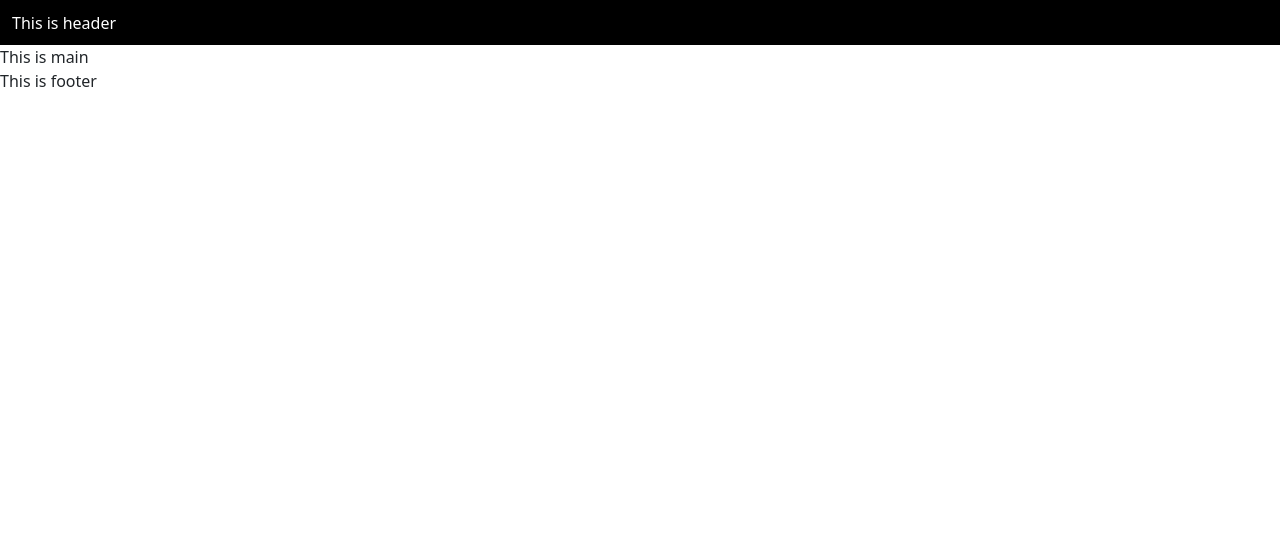
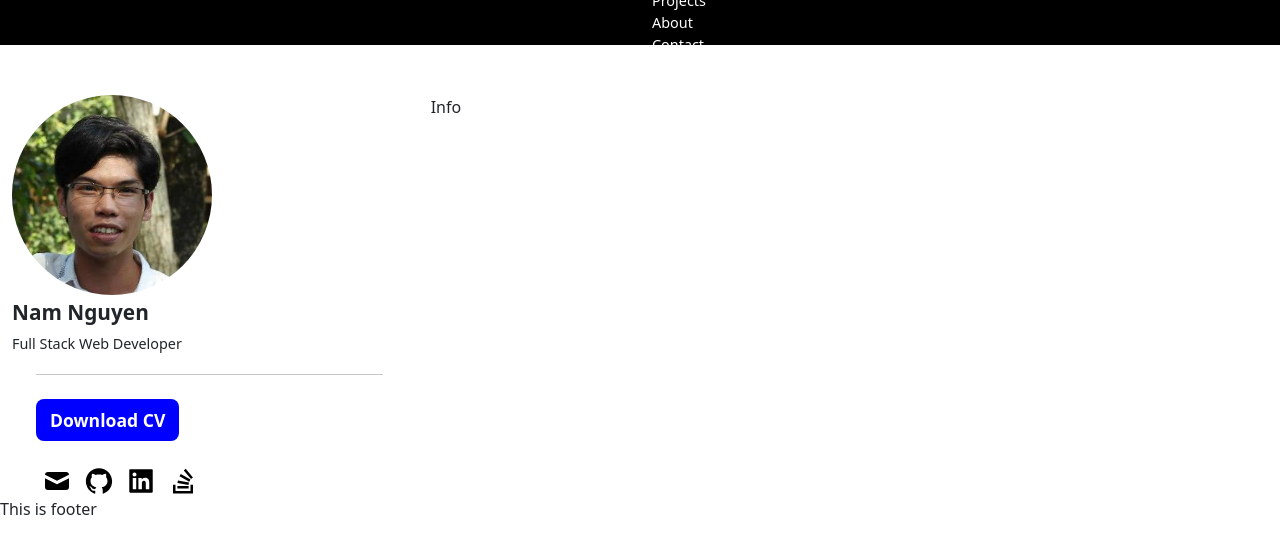
Before and after one commit to namnguyendevfl/next-js, a Next.js app: page / in a window 1280 px wide. Shown: the top 554 px of the page. Built offline with nearby package versions, Linux system fonts and the light colour scheme.

Commit message:
added general info

```diff
--- a/components/Header/Header.js
+++ b/components/Header/Header.js
@@ -1,14 +1,33 @@
 import React from "react";
-import { StyledContainer } from "./HeaderStyles"
+import { StyledContainer, StyledRow, StyledCol, StyledNavItem } from "./HeaderStyles"
 
 export default function Header() {
     return (<>
-    {/* <div className = ""> */}
-        <StyledContainer fluid className = "d-flex align-items-center">
-
-            This is header
+        <StyledContainer fluid className = "p-0 d-flex align-items-center">
+            <StyledRow className = "p-0 m-0 d-flex justify-content-between">
+                <StyledCol>
+                    First colum
+                </StyledCol>
+                <StyledCol>
+                    <StyledRow className = "p-0 d-flex justify-content-end">
+                        <StyledNavItem className="m-0 txt-sm fw-5">
+                            Experiences
+                        </StyledNavItem >
+                        <StyledNavItem className="m-0 txt-sm fw-5">
+                            Projects
+                        </StyledNavItem>
+                        <StyledNavItem className="m-0 txt-sm fw-5">
+                            About
+                        </StyledNavItem>
+                        <StyledNavItem className="m-0 txt-sm fw-5">
+                            Contact
+                        </StyledNavItem>
+                        <StyledNavItem className="m-0 txt-sm fw-5">
+                            Resume
+                        </StyledNavItem>
+                    </StyledRow>
+                </StyledCol>
+            </StyledRow>
         </StyledContainer>
-    {/* </div> */}
-
     </>)
 }
--- a/components/Header/HeaderStyles.js
+++ b/components/Header/HeaderStyles.js
@@ -7,3 +7,22 @@ export const StyledContainer = styled(Container)`
     width: 100%;
     height: 45px;
 `
+
+export const StyledRow = styled(Row)`
+    width: 100%;
+    color: white;
+`
+export const StyledCol = styled(Col)`
+    color: white;
+
+`
+
+export const StyledNavItem = styled.button`
+    width: auto;
+    display: flex;
+    align-items:center;
+    background:none;
+    color: white;
+    outline:none;
+    border:none;
+`
--- /dev/null
+++ b/components/Main/GeneralInfo.js
@@ -0,0 +1,39 @@
+import React from "react";
+import avatar from "./myAvatar.jpg";
+import Image from 'next/image';
+import { StyledBtn, StyledImage } from "./MainStyles";
+import { HiMail } from "react-icons/hi";
+import { AiFillGithub, AiFillLinkedin } from "react-icons/ai";
+import { RiStackOverflowLine } from "react-icons/ri";
+import { Icon } from "./Icons";
+
+export default function GeneralInfo() {
+    return (<>
+        <div>
+            <div className="element-center">
+                <StyledImage className="element-center">
+                    <Image src = {avatar} width = "200px" height = "200px" />
+                </StyledImage>
+            </div>
+
+            <p className="txt-lg fw-7 py-1 m-0 element-center w-100">Nam Nguyen</p>
+            <p className="m-0 py-1 txt-sm fw-5 element-center w-100">Full Stack Web Developer</p>
+            <div className="px-4">
+               <hr className="m-0 mt-3"></hr>
+                <div className="element-center py-4">
+                    <StyledBtn className="border-outline-none border-8px">
+                        <p className="m-0 p-2 border-outline-none element-center txt-md fw-6">Download CV</p>
+                    </StyledBtn>
+                </div>
+                <div className="d-flex element-center">
+                    <Icon type = "mail"/>
+                    <Icon type = "github"/>
+                    <Icon type = "linkedin"/>
+                    <Icon type = "stackOverflow"/>
+                </div>
+            </div>
+
+
+        </div>
+    </>)
+}
--- /dev/null
+++ b/components/Main/Icons.js
@@ -0,0 +1,15 @@
+import { IconContext } from "react-icons";
+import { HiMail } from "react-icons/hi";
+import { AiFillGithub, AiFillLinkedin } from "react-icons/ai";
+import { RiStackOverflowLine } from "react-icons/ri";
+
+export const Icon = ({type}) => {
+    return <IconContext.Provider value={{ color: "black", className: "icon-sm" }}>
+    <button className="border-outline-none bg-none element-center">
+        {type === "mail" && <HiMail />}
+        {type === "github" && <AiFillGithub />}
+        {type === "linkedin" && <AiFillLinkedin />}
+        {type === "stackOverflow" && <RiStackOverflowLine />}
+    </button>
+  </IconContext.Provider>
+}
--- a/components/Main/Main.js
+++ b/components/Main/Main.js
@@ -1,11 +1,20 @@
 import React from "react";
+import GeneralInfo from "./GeneralInfo";
+import { StyledContainer, StyledRow, StyledCol } from "./MainStyles"
 
 export default function Main () {
     return (
         <>
-        <div>
-        This is main
-        </div>
+        <StyledContainer fluid >
+            <StyledRow>
+                <StyledCol sm="4">
+                    <GeneralInfo />
+                </StyledCol>
+                <StyledCol>
+                    Info
+                </StyledCol>
+            </StyledRow>
+        </StyledContainer>
         </>
     )
 }
--- /dev/null
+++ b/components/Main/MainStyles.js
@@ -0,0 +1,26 @@
+import styled, { css } from 'styled-components'
+import { Container, Row, Col } from 'react-bootstrap'
+
+
+export const StyledContainer = styled(Container)`
+    // border: 1px solid black;
+`
+
+export const StyledRow = styled(Row)`
+    width: 100%;
+`
+export const StyledCol = styled(Col)`
+
+`
+
+export const StyledImage = styled.div`
+    width: 200px;
+    height: 200px;
+    border-radius: 50%;
+    overflow: hidden;
+`
+
+export const StyledBtn = styled.button`
+    background: blue;
+    color: white;
+`
--- a/layout/Layout.js
+++ b/layout/Layout.js
@@ -2,10 +2,12 @@ import React from "react";
 import { Footer } from "../components/Footer";
 import { Header } from "../components/Header";
 import { Main } from "../components/Main";
+import { StyledBreak } from "./LayoutStyles";
 
 export default function Layout () {
     return (<>
     <Header></Header>
+    <StyledBreak />
     <Main></Main>
     <Footer></Footer>
     </>)
--- /dev/null
+++ b/layout/LayoutStyles.js
@@ -0,0 +1,5 @@
+import styled, { css } from 'styled-components'
+
+export const StyledBreak = styled.div`
+    height: 50px;
+`
--- a/package.json
+++ b/package.json
@@ -14,6 +14,7 @@
     "react": "17.0.2",
     "react-bootstrap": "^2.1.1",
     "react-dom": "17.0.2",
+    "react-icons": "^4.3.1",
     "styled-components": "^5.3.3"
   },
   "devDependencies": {
--- a/pages/_app.js
+++ b/pages/_app.js
@@ -1,6 +1,4 @@
 import '../styles/globals.css'
-// import '../styles/scss/globals.scss'
-// import 'bootstrap/dist/css/bootstrap.min.css';
 
 function MyApp({ Component, pageProps }) {
   return <Component {...pageProps} />
--- a/styles/globals.css
+++ b/styles/globals.css
@@ -14,3 +14,67 @@ a {
 * {
   box-sizing: border-box;
 }
+
+/* Text fonts */
+.txt-sm {
+  font-size: 0.9rem;
+  line-height: 1.25rem;
+}
+
+.txt-md {
+  font-size: 1.1rem;
+  line-height: 1.5rem;
+}
+
+.txt-lg {
+  font-size: 1.3rem;
+  line-height: 1.7rem;
+}
+
+.fw-5 {
+  font-weight: 500;
+}
+
+.fw-6 {
+  font-weight: 600;
+}
+
+.fw-7 {
+  font-weight: 700;
+}
+.icon-sm {
+  width: 30px;
+  height: 30px;
+}
+
+/* border and outline */
+.border-outline-none {
+  border: none;
+  outline: none;
+}
+.border-none {
+  border: none;
+}
+.outline-none {
+  outline: none
+}
+
+.border-rounded {
+  border-radius: 50%
+}
+
+.border-8px {
+  border-radius: 8px
+};
+
+/* element positions */
+.element-center {
+  display: flex;
+  align-items:center;
+  justify-content: center;
+}
+
+/* background and colors */
+.bg-none {
+  background: none;
+}
```
Also changed, not shown: components/Header/Button.js (deleted, +0 -20 lines), components/Main/myAvatar.jpg (added), 1 other file (tests, documents, lock files or other folders).
